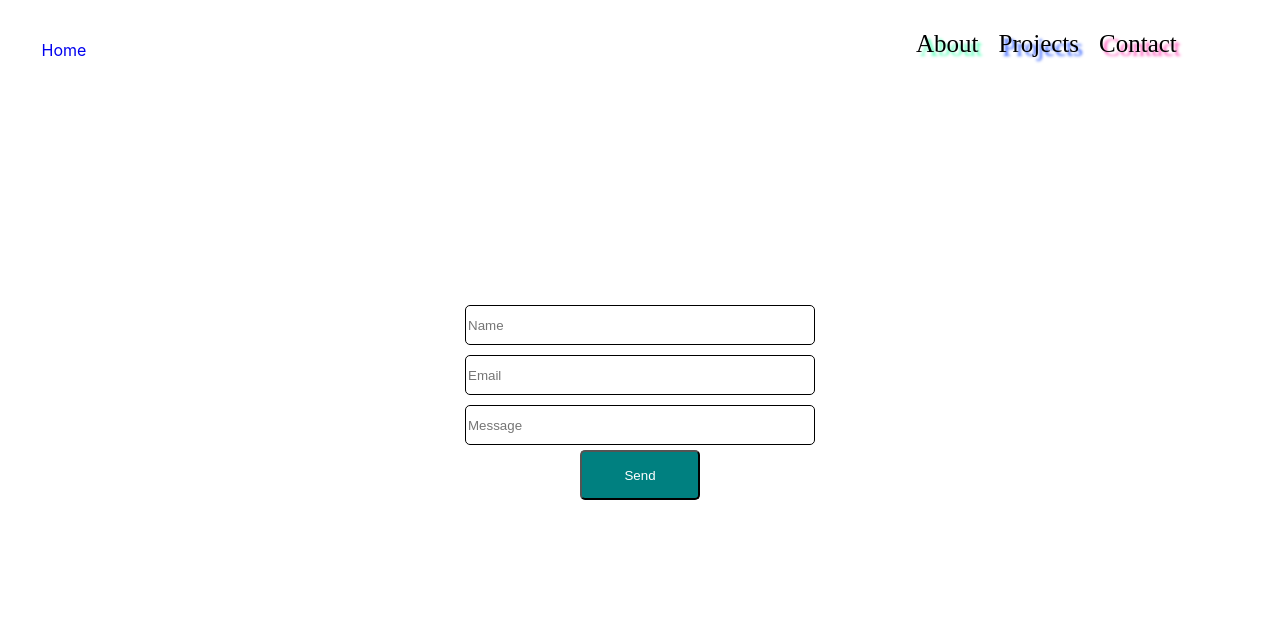
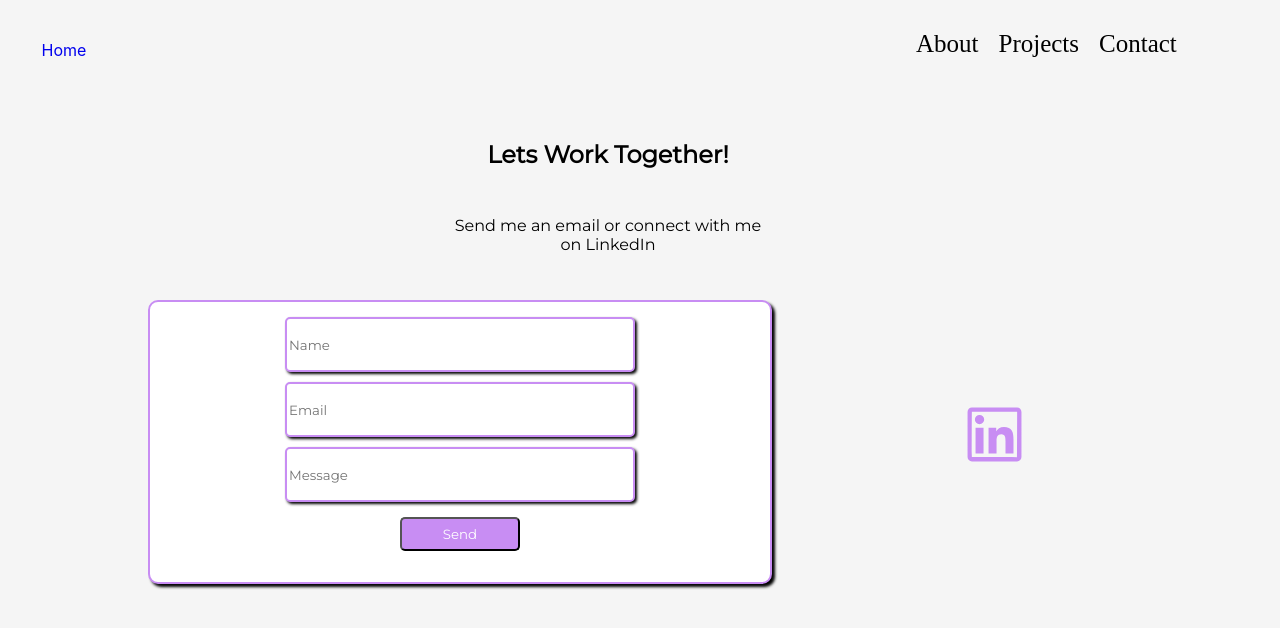
Before and after one commit to KaleChip24/portfolio, a React (Create React App) app in the folder client/: page /contact in a window 1280 px wide. Shown: the top 628 px of the page. Built offline with nearby package versions, Linux system fonts and the light colour scheme; a web font is replaced by a local one.

Commit message:
update css on Navbar, Contact and Home

```diff
--- a/client/src/App.css
+++ b/client/src/App.css
@@ -1,5 +1,6 @@
 .App {
   text-align: center;
+  background-color: whitesmoke;
 }
 
 .App-logo {
--- a/client/src/components/Navbar/Navbar.css
+++ b/client/src/components/Navbar/Navbar.css
@@ -7,7 +7,7 @@
   grid-template-rows: repeat(10, 10%);
   position: fixed;
   height: 100px;
-  background-color: white;
+  background-color: whitesmoke;
   width: 100vw;
 }
 
@@ -29,7 +29,7 @@
   color: black;
   margin: 10px;
   font-size: 25px;
-  text-shadow: 4px 4px 3px #5AFFBA;
+  /* text-shadow: 4px 4px 3px #5AFFBA; */
 }
 
 .contact-link{
@@ -37,7 +37,7 @@
   color: black;
   margin: 10px;
   font-size: 25px;
-  text-shadow: 4px 4px 3px #FF5ABD;
+  /* text-shadow: 4px 4px 3px #FF5ABD; */
 }
 
 .projects-link{
@@ -45,7 +45,7 @@
   color: black;
   margin: 10px;
   font-size: 25px;
-  text-shadow: 4px 4px 3px #3965FF;
+  /* text-shadow: 4px 4px 3px #3965FF; */
 }
 
 
--- a/client/src/screens/About/About.css
+++ b/client/src/screens/About/About.css
@@ -7,8 +7,8 @@
   flex-direction: column;
   justify-content: center;
   align-items: center;
-  height: 600px;
-  margin-bottom: 20px;
+  height: 100vh;
+
 }
 
 .blerb {
@@ -24,6 +24,7 @@
   padding: 10px;
   border: 2px solid #5affba;
   box-shadow: 4px 4px #c88df3, 7px 7px black;
+  background-color: white;
 }
 
 .icons{
--- a/client/src/screens/Contact/Contact.css
+++ b/client/src/screens/Contact/Contact.css
@@ -1,3 +1,5 @@
+@import url('https://fonts.googleapis.com/css2?family=Montserrat:ital,wght@0,300;0,400;1,200&display=swap');
+
 .contact-container{
   display: grid;
   height: 100vh;
@@ -11,10 +13,15 @@
   grid-template-columns: repeat(5, 20%);
   grid-template-rows: repeat(4, 25%);
   width: 600px;
-  height: 200px;
+  height: 260px;
   margin: 20px;
   grid-row: 8;
-  grid-column: 6;
+  grid-column: 3;
+  border: 2px solid #c88df3;
+  border-radius: 10px;
+  box-shadow: 3px 3px 3px black;
+  padding: 10px;
+  background-color: white;
 }
 
 
@@ -22,8 +29,10 @@
   grid-row: 1;
   grid-column: 2 / span 3;
   margin: 5px;
-  border: 1px solid black;
+  border: 2px solid #c88df3;
   border-radius: 5px;
+  box-shadow: 2px 2px 3px black;
+  font-family: 'Montserrat', sans-serif;
 }
 
 
@@ -31,22 +40,51 @@
   grid-row: 2;
   grid-column: 2 / span 3;
   margin: 5px;
-  border: 1px solid black;
+  border: 2px solid #c88df3;
   border-radius: 5px;
+  box-shadow: 2px 2px 3px black;
+  font-family: 'Montserrat', sans-serif;
 }
 
 .message-input{
   grid-area: 3 / span 2;
   grid-column: 2 / span 3;
   margin: 5px;
-  border: 1px solid black;
+  border: 2px solid #c88df3;
   border-radius: 5px;
+  box-shadow: 2px 2px 3px black;
+  font-family: 'Montserrat', sans-serif;
 }
 
 .submit-btn{
   grid-row: 4;
   grid-column: 3;
+  height: 34px;
+  margin-top: 10px;
   border-radius: 5px;
-  background-color: teal;
+  background-color: #c88df3;
   color: white;
+  font-family: 'Montserrat', sans-serif;
 }
+
+.contact-title{
+  grid-row: 4;
+  grid-column: 8 / span 5;
+  font-family: 'Montserrat', sans-serif;
+}
+
+.contact-blerb{
+  grid-row: 6;
+  grid-column: 8/ span 5;
+  font-family: 'Montserrat', sans-serif;
+}
+
+.contact-linkedIn{
+  grid-column: 16;
+  grid-row: 11;
+  font-size: 69px;
+}
+
+.linked-link{
+  color: #c88df3;
+}
--- a/client/src/screens/Contact/Contact.jsx
+++ b/client/src/screens/Contact/Contact.jsx
@@ -1,6 +1,7 @@
 import "./Contact.css"
 import emailjs from '@emailjs/browser';
 import { useRef } from 'react'
+import { AiOutlineLinkedin } from 'react-icons/ai'
 
 function Contact(props) {
   const form = useRef();
@@ -22,6 +23,8 @@ function Contact(props) {
 
   return (
     <div className='contact-container'>
+      <h2 className="contact-title">Lets Work Together!</h2>
+      <p className="contact-blerb">Send me an email or connect with me on LinkedIn</p>
       <form className='contact-form' ref={form} onSubmit={sendEmail}>
         <input className='name-input' type='text' name='from_name' placeholder='Name' />
         <input className='email-input' type='text' name='email' placeholder='Email' />
@@ -29,6 +32,15 @@ function Contact(props) {
         <input className='submit-btn' type="submit" value="Send" />
         {/* <button className="submit-btn">Submit</button> */}
       </form>
+      <div className="contact-linkedIn">
+        <a
+          className="linked-link"
+          href="https://www.linkedin.com/in/oharakale/"
+          target="_blank"
+          rel="noreferrer">
+          <AiOutlineLinkedin></AiOutlineLinkedin>
+        </a>
+      </div>
     </div>
   );
 }
--- a/client/src/screens/Home/Home.css
+++ b/client/src/screens/Home/Home.css
@@ -5,6 +5,7 @@
   display: grid;
   grid-template-rows: repeat(20, 5%);
   grid-template-columns: repeat(20, 5%);
+  background-color: whitesmoke;
 }
 
 .landing-container {
@@ -25,16 +26,16 @@
   grid-column: 1;
   font-family: 'Bungee Outline', cursive;
   font-size: 70px;
-  color: white;
-  text-shadow: 0px -2px #5AFFBA, 0px 2px #c88df3, 2px 0 black;
+  color: #706993;
+  text-shadow: -2px 1px 7px white, -1px -1px black;
 }
 .name {
   grid-row: 4;
   grid-column: 9;
   font-family: 'Bungee Outline', cursive;
   font-size: 70px;
-  color: white;
-  text-shadow: 0px -2px #5AFFBA, 0px 2px #c88df3, 2px 0 black;
+  color: #A0C1B9;
+  text-shadow: -2px 1px 7px white, -1px -1px black;
 }
 
 .info-bite{
@@ -43,8 +44,9 @@
   height: 30px;
   padding-top: 8px;
   width: 520px;
-  border: 2px solid #5affba;
-  box-shadow: 4px 4px #c88df3, 7px 7px black;
+  border: 3px solid #A0C1B9;
+  box-shadow: 5px 4px #706993, 9px 7px black;
+  background-color: white;
 }
 
 @media screen {
--- a/client/src/screens/Home/Home.jsx
+++ b/client/src/screens/Home/Home.jsx
@@ -10,17 +10,18 @@ function Home() {
         <img
           id="my-img"
           style={{
-            boxShadow: "3px 7px #c88df3, -6px -3px black",
-            border: "4px solid #5AFFBA",
+            boxShadow: "3px 7px #706993, -6px -3px black",
+            border: "4px solid #A0C1B9",
             borderRadius: "200px",
             width: 400,
+            paddingTop: 16,
 
           }}
           src={'https://res.cloudinary.com/dv2buktns/image/upload/v1642538998/prof_Img_tehudl.jpg'}
           alt="kale-headshot-illustration" />
         <h1 className='name'> I'm Kale </h1>
       </div>
-      <h3 className='info-bite'> Web Developer | Software Engineer | 90s Enthusiast</h3>
+      <h3 className='info-bite animate__animated animate__flipInX'> Web Developer | Software Engineer | 90s Enthusiast</h3>
       <div className='arrow'></div>
     </div>
   );
```
